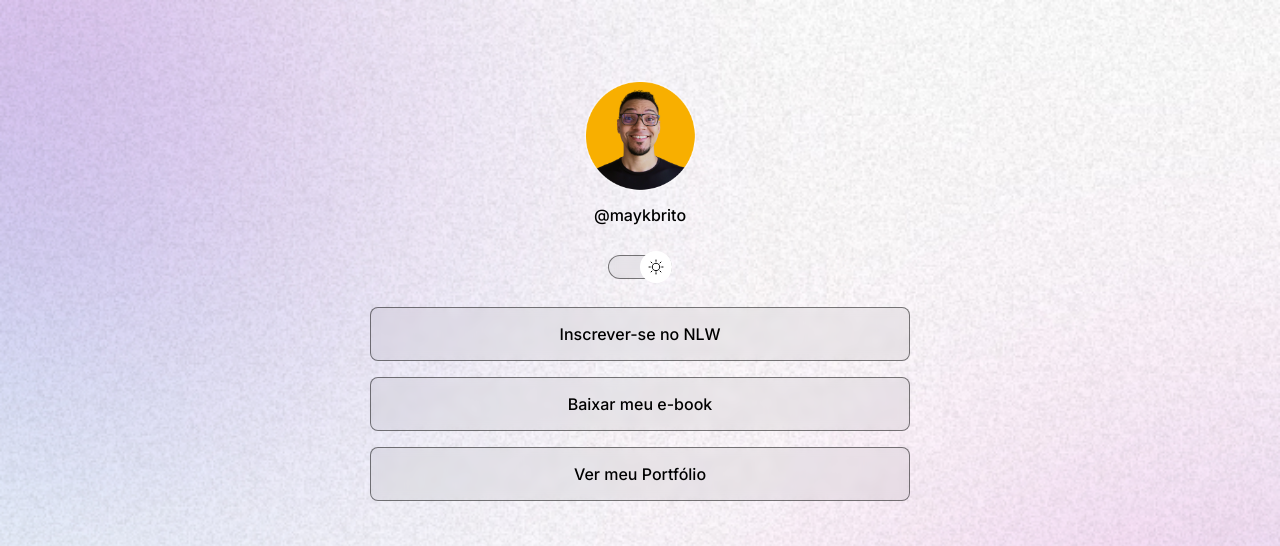
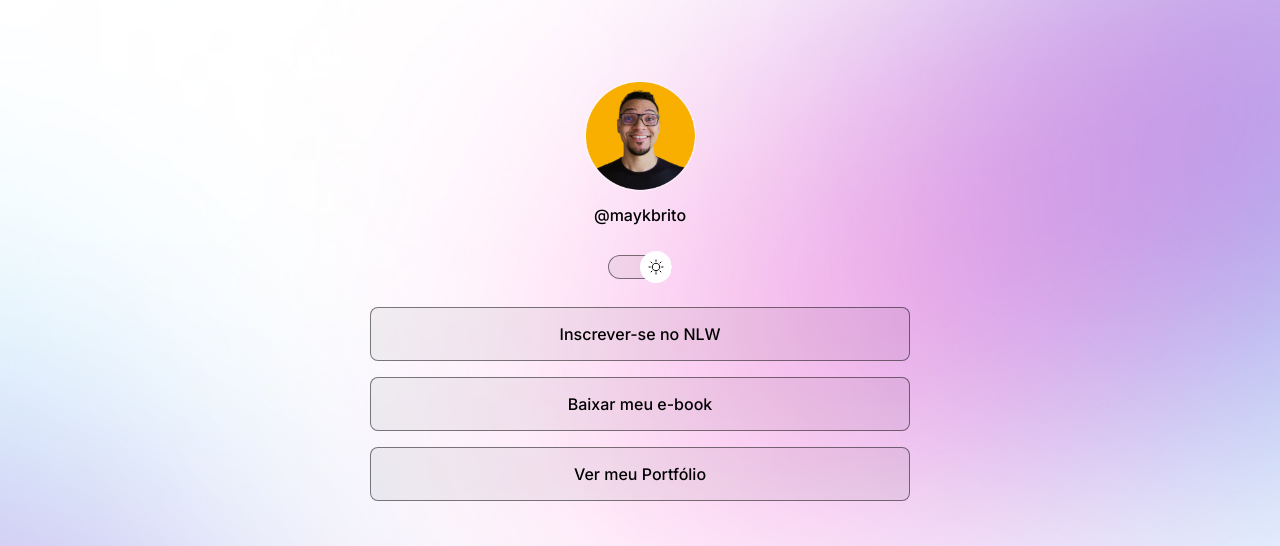
Before and after one commit to Sullara/DevLinks, a plain HTML site: page index.html in a window 1280 px wide. Shown: the top 546 px of the page. Drawn offline with nearby package versions, Linux system fonts and the light colour scheme.

Commit message:
change background based on media queries

```diff
--- a/style.css
+++ b/style.css
@@ -36,6 +36,7 @@
 
 body {
     background: var(--bg-url) no-repeat top center/cover;
+    height: 100vh;
 }
 
 body * {
@@ -164,3 +165,15 @@ footer {
     text-align: center;
     font-size: 14px;
 }
+
+/* Media queries */
+
+@media (min-width: 700px) {
+    :root {
+        --bg-url: url(./assets/bg-desktop.jpg);
+    }
+
+    .light {
+        --bg-url: url(./assets/bg-desktop-light.jpg)
+    }
+}
```
